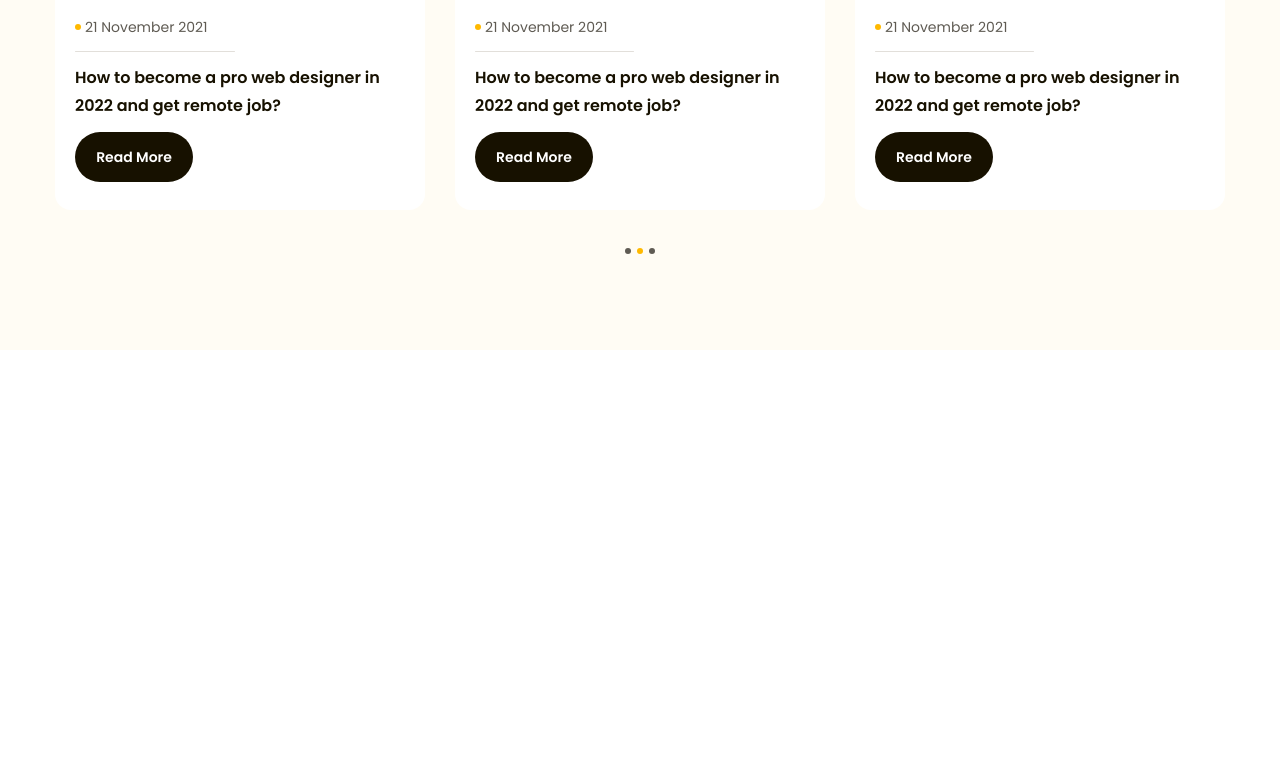
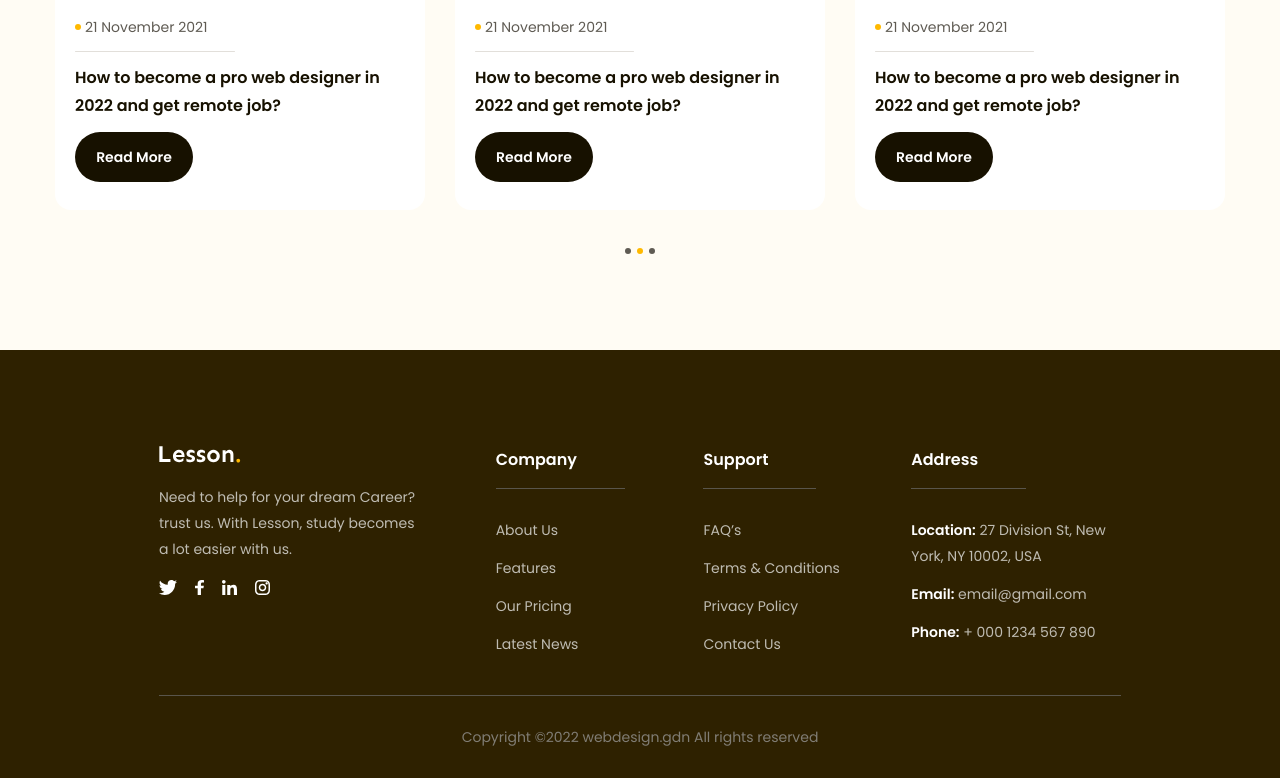
Before and after one commit to leanhtuan1983/figma2html, a plain HTML site: page index.html in a window 1280 px wide. Shown: the part 4346-5124 px from the top of the page. Before the commit the page ends 4696 px from the top, so only its background shows below. Drawn offline with Linux system fonts and the light colour scheme.

Commit message:
p14. Final

```diff
--- a/assets/css/style.css
+++ b/assets/css/style.css
@@ -572,3 +572,68 @@ a {
   background-color: var(--primary-color);
   cursor: default;
 }
+
+/* =========footer============ */
+footer {
+  background: #2e2100;
+  padding: 96px 135px 0;
+}
+.footer .row {
+  padding-bottom: 38px;
+  border-bottom: 1px solid #59554b;
+  display: flex;
+}
+.footer .row .column {
+  width: 21.6%;
+}
+.footer .row .column:first-child {
+  width: 35%;
+}
+.footer .desc {
+  margin-top: 18px;
+  max-width: 267px;
+  color: #bfbcb2;
+  font-size: 1.4rem;
+  line-height: 1.86;
+}
+.footer .socials {
+  display: flex;
+  gap: 18px;
+  margin-top: 18px;
+}
+.footer .title {
+  padding-bottom: 14px;
+  padding-right: 48px;
+  display: inline-block;
+  border-bottom: 1px solid #59554b;
+  color: #fff;
+  font-size: 1.6rem;
+  font-weight: 600;
+  line-height: 1.75;
+}
+.footer .list {
+  margin-top: 28px;
+}
+.footer .list a {
+  display: inline-block;
+  margin-bottom: 12px;
+  color: #bfbcb2;
+  font-size: 1.4rem;
+  line-height: 1.86;
+}
+.footer .list li:last-child a {
+  margin-bottom: 0;
+}
+.footer .list strong {
+  color: #fff;
+  font-size: 1.4rem;
+  font-weight: 600;
+  line-height: 1.86;
+}
+.footer .copyright {
+  padding: 28px 0;
+  color: #807d74;
+  text-align: center;
+  font-size: 1.4rem;
+  line-height: 1.86;
+}
--- a/index.html
+++ b/index.html
@@ -54,6 +54,7 @@
         </div>
       </div>
     </header>
+    <!-- Main -->
     <div class="main">
       <!-- hero -->
       <div class="hero">
@@ -368,5 +369,86 @@
           </div>
         </div>
       </div>
+    </div>
+    <!-- Footer -->
+    <footer class="footer">
+      <div class="main-content">
+        <div class="row">
+          <!-- column 1 -->
+          <div class="column">
+            <img src="./assets/icon/Lesson..svg" alt="Lesson" class="logo">
+            <p class="desc">Need to help for your dream Career? trust us. With Lesson, study becomes a lot easier with us.</p>
+            <div class="socials">
+              <a href="">
+                <img src="./assets/icon/Twitter.svg" alt="Twitter" class="icon">
+              </a>
+              <a href="">
+                <img src="./assets/icon/Facebook.svg" alt="Facebook" class="icon">
+              </a>
+              <a href="">
+                <img src="./assets/icon/Linkedin.svg" alt="Linkedin" class="icon">
+              </a>
+              <a href="">
+                <img src="./assets/icon/Instagram.svg" alt="Instagram" class="icon">
+              </a>
+            </div>
+          </div>
+          <!-- column 2 -->
+          <div class="column">
+            <h3 class="title">Company</h3>
+            <ul class="list">
+              <li>
+                <a href="#!">About Us</a>
+              </li>
+              <li>
+                <a href="#!">Features</a>
+              </li>
+              <li>
+                <a href="#!">Our Pricing</a>
+              </li>
+              <li>
+                <a href="#!">Latest News</a>
+              </li>
+            </ul>
+          </div>
+          <!-- column 3 -->
+          <div class="column">
+            <h3 class="title">Support</h3>
+            <ul class="list">
+              <li>
+                <a href="#!">FAQ’s</a>
+              </li>
+              <li>
+                <a href="#!">Terms & Conditions</a>
+              </li>
+              <li>
+                <a href="#!">Privacy Policy</a>
+              </li>
+              <li>
+                <a href="#!">Contact Us</a>
+              </li>
+            </ul>
+          </div>
+          <!-- column 4 -->
+          <div class="column">
+            <h3 class="title">Address</h3>
+            <ul class="list">
+              <li>
+                <a href="#!"><strong>Location:</strong> 27 Division St, New York, NY 10002, USA</a>
+              </li>
+              <li>
+                <a href="#!"><strong>Email:</strong> email@gmail.com</a>
+              </li>
+              <li>
+                <a href="#!"><strong>Phone:</strong> + 000 1234 567 890</a>
+              </li>
+            </ul>
+          </div>
+        </div>
+        <div class="copyright">
+          <p>Copyright ©2022 webdesign.gdn All rights reserved</p>
+        </div>
+      </div>
+    </footer>
   </body>
 </html>
```
Also changed, not shown: assets/icon/Facebook.svg (added), assets/icon/Instagram.svg (added), assets/icon/Lesson..svg (added), assets/icon/Linkedin.svg (added), assets/icon/Twitter.svg (added).
